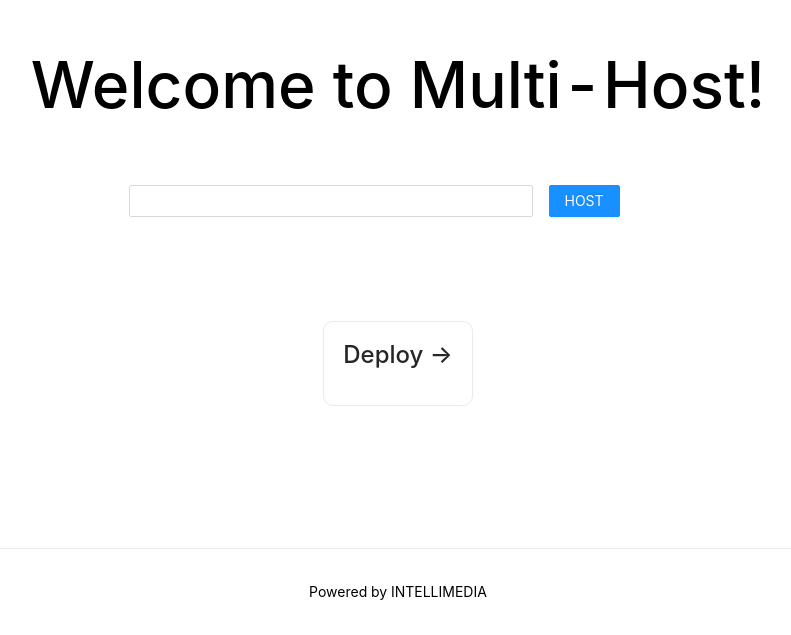
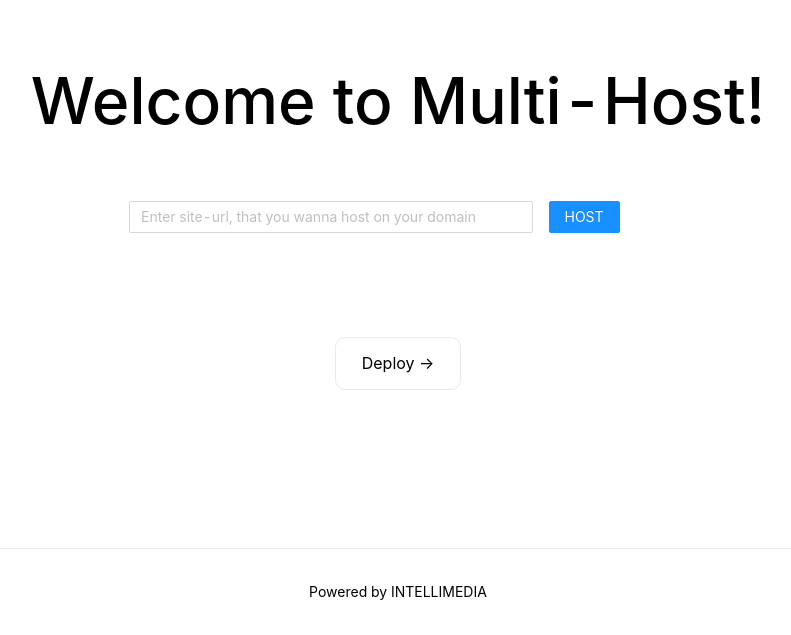
Before and after one commit to maddygoround/multi-host, a Next.js app: page / in a window 1280 px wide. Shown: the part 165-800 px from the top of the page, without its empty margins (242-1033 px from the left). Built offline with nearby package versions, Linux system fonts and the light colour scheme.

Commit message:
feat: check host api

```diff
--- a/pages/api/checkhost.js
+++ b/pages/api/checkhost.js
@@ -4,17 +4,25 @@ const dns = require("dns");
 
 const dnsLookup = (url) => {
   return new Promise((resolve, reject) => {
+    console.log("Looking for dns for...."+url)
     dns.lookup(url, function (err, addresses, family) {
       if (err) {
+        console.log("err here")
         reject(err);
       }
+      console.log(addresses)
       resolve(addresses);
     });
   });
 };
 
 export default async function handler(req, res) {
-  const { url } = req.body;
-  const dnsRes = await dnsLookup(url);
+  let domain_url=''
+  if(req.method==='POST'){
+     domain_url = req.body.domain_url;
+  }
+  console.log(domain_url)
+
+  const dnsRes = await dnsLookup(domain_url);
   res.status(200).json({ name: dnsRes });
 }
--- a/pages/index.js
+++ b/pages/index.js
@@ -1,24 +1,36 @@
-import { Button, Col, Form, Input, Row } from "antd";
+import { Button, Col, Form, Input, message, Row } from "antd";
 import Head from "next/head";
 import Image from "next/image";
 import React, { useState } from "react";
+import axios from 'axios'
 require("./index.less");
 
 export default function Home() {
   const [domainUrl, setDomainUrl] = useState("");
+  const [address,setAddress] = useState(null)
+  const [isCheckingHost,setIsCheckingHost]=useState(false)
   const [form] = Form.useForm();
 
-  const addDomainhandler = (url) => {
+  const addDomainhandler = (domain_url) => {
     const body = {
-      url: url,
+      domain_url: domain_url,
     };
-    axios
-      .post("/api/checkhost", body)
+    setIsCheckingHost(true)
+    const url = `/api/checkhost`;
+    axios.post(url, body)
       .then((response) => {
-        console.log(response);
+        console.log(response.data)
+       if(response.data){
+        setAddress(response.data.name)
+       }
+       else{
+         message.error("Domain doesn't exist")
+       }
+       setIsCheckingHost(false);
       })
       .catch((error) => {
         console.log(error);
+        setIsCheckingHost(false);
       });
   };
 
@@ -38,7 +50,10 @@ export default function Home() {
             <Row className="" style={{}}>
               <Col span={9} offset={6}>
                 <Form.Item name="domain_url" rules={[{ required: true }]}>
-                  <Input onChange={(e) => setDomainUrl(e.target.value)} />
+                  <Input
+                    onChange={(e) => setDomainUrl(e.target.value)}
+                    placeholder="Enter site-url, that you wanna host on your domain"
+                  />
                 </Form.Item>
               </Col>
               <Col span={9}>
@@ -47,18 +62,28 @@ export default function Home() {
                   size="middle"
                   className=" mx-3"
                   onClick={() => addDomainhandler(domainUrl)}
+                  loading={isCheckingHost}
                 >
                   HOST
                 </Button>
               </Col>
+              {!isCheckingHost && address && (
+                <div
+                  className="h6 text-success text-center"
+                  style={{ width: "100%" }}
+                >
+                  {" "}
+                  Address is : <mark className="text-lead text-underline">{address}</mark>
+                </div>
+              )}
             </Row>
           </Form>
         </div>
 
         <div className="grid">
-          <a href="/" className="card" style={{ color: "black" }}>
-            <h2>Deploy &rarr;</h2>
-          </a>
+          <Button disabled={!address} className="card d-flex align-items-center justify-content-center" size="large" style={{ color: "black" }} >
+            Deploy &rarr;
+          </Button>
         </div>
       </main>
 
--- a/pages/index.less
+++ b/pages/index.less
@@ -46,14 +46,14 @@
       max-width: 800px;
       .card {
         margin: 1rem;
-        padding: 1.2rem;
+        padding: 1.6rem;
         text-align: left;
         color: inherit;
         text-decoration: none;
         border: 1px solid #eaeaea;
         border-radius: 10px;
         transition: color 0.15s ease, border-color 0.15s ease;
-        max-width: 300px;
+        background-color: var(--danger);
         h2 {
           margin: 0 0 1rem 0;
           font-size: 1.5rem;
--- a/server.js
+++ b/server.js
@@ -3,7 +3,7 @@ const { parse } = require("url");
 const next = require("next");
 const fs = require("fs");
 const port = 3000;
-const host = "fullstack";
+const host = 'fullstack';
 const dev = process.env.NODE_ENV !== "production";
 const app = next({ dev });
 const handle = app.getRequestHandler();
```
Also changed, not shown: 2 other files (tests, documents, lock files or other folders).
